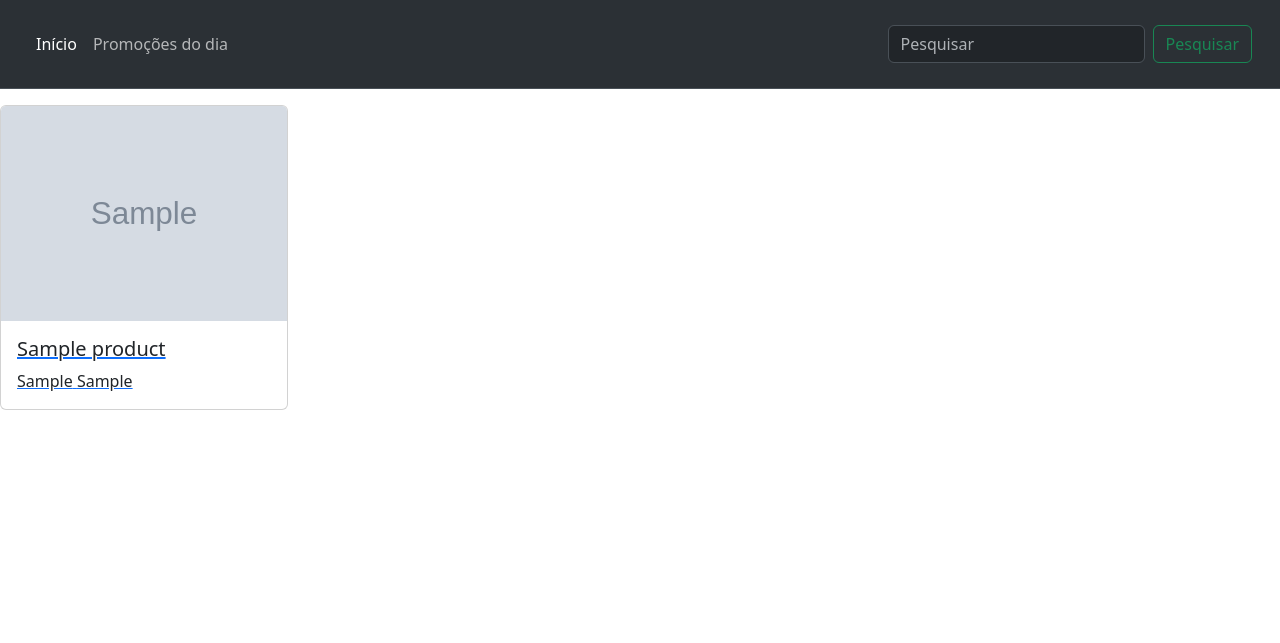
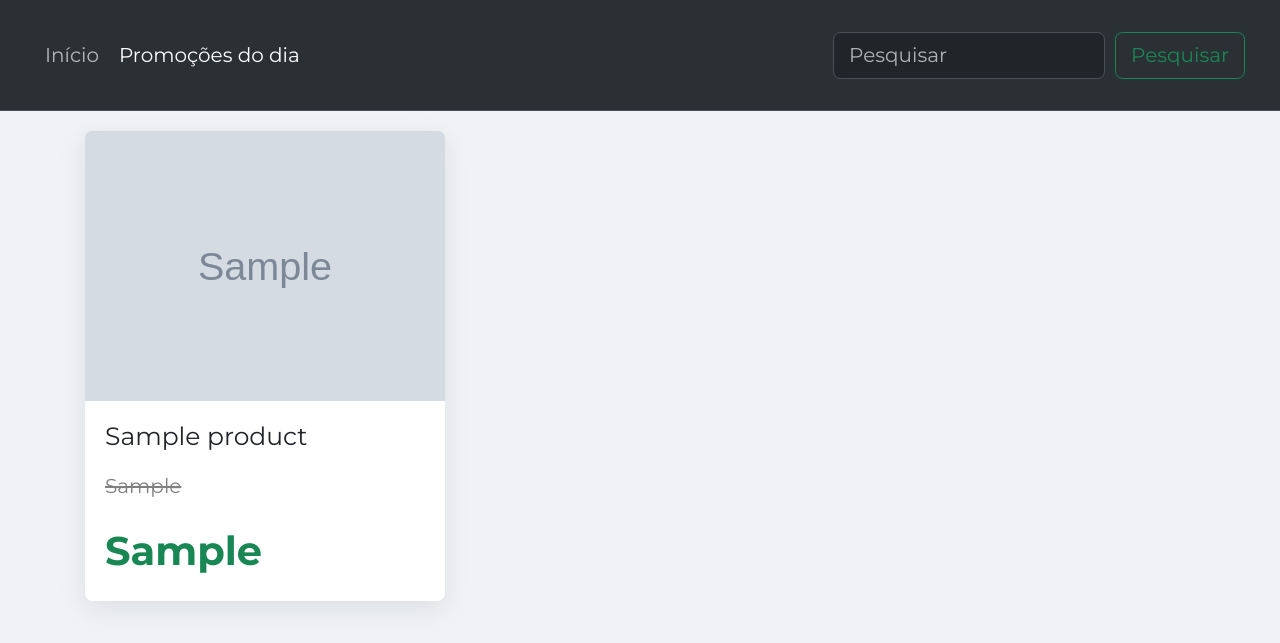
Before and after one commit to riguima/stories-generator-website, a Python web app: template templates/index.html in a window 1280 px wide. Shown: the top 643 px of the page. Run offline with Jinja, Linux system fonts and the light colour scheme; the template is opened without the code that fills it: most values are stand-ins (such as "Sample title", 1, 10 or a date in 2020); grey boxes marked "Sample" are stand-in pictures; some libraries are stand-ins or nearby versions.

Commit message:
index page finish

```diff
--- a/app.py
+++ b/app.py
@@ -13,5 +13,8 @@ def load_extensions(app):
 
 def create_app():
     app = Flask(__name__, static_folder='static', template_folder='templates')
+    app.config.update({
+        'SECRET_KEY': config['SECRET_KEY']
+    })
     load_extensions(app)
     return app
--- /dev/null
+++ b/static/css/index.css
@@ -0,0 +1,17 @@
+body {
+  background: #F0F2F5;
+}
+
+.card {
+  border: 0;
+  box-shadow: rgba(149, 157, 165, 0.2) 0px 8px 24px;
+}
+
+.old-value {
+  text-decoration: line-through;
+  color: gray;
+}
+
+main {
+  padding-bottom: 2rem;
+}
--- /dev/null
+++ b/static/css/styles.css
@@ -0,0 +1,11 @@
+:root {
+  font-size: 20px;
+}
+
+* {
+  font-family: "Montserrat", sans-serif;
+}
+
+a {
+  text-decoration: none;
+}
--- a/templates/base.html
+++ b/templates/base.html
@@ -8,6 +8,7 @@
   <link rel="preconnect" href="https://fonts.googleapis.com">
   <link rel="preconnect" href="https://fonts.gstatic.com" crossorigin>
   <link href="https://fonts.googleapis.com/css2?family=Montserrat:wght@300;400;700&display=swap" rel="stylesheet">
+  <link rel="stylesheet" href="{{ url_for('static', filename='css/styles.css') }}">
   <script src="https://kit.fontawesome.com/c30aa31fda.js" crossorigin="anonymous"></script>
   {% block head %}
   {% endblock %}
--- a/templates/index.html
+++ b/templates/index.html
@@ -14,12 +14,21 @@
         </button>
         <div class="collapse navbar-collapse" id="navbarSupportedContent">
           <ul class="navbar-nav me-auto mb-2 mb-lg-0">
+            {% if current_page == 'index' %}
               <li class="nav-item">
-              <a class="nav-link active" aria-current="page" href="{{ url_for('index') }}">Início</a>
+                <a class="nav-link active" aria-current="page" href="{{ url_for('index', username=username) }}">Início</a>
               </li>
               <li class="nav-item">
-              <a class="nav-link" href="{{ url_for('today_promotions') }}">Promoções do dia</a>
+                <a class="nav-link" href="{{ url_for('today_promotions', username=username) }}">Promoções do dia</a>
               </li>
+            {% else %}
+              <li class="nav-item">
+                <a class="nav-link" href="{{ url_for('index', username=username) }}">Início</a>
+              </li>
+              <li class="nav-item">
+                <a class="nav-link active" aria-current="page" href="{{ url_for('today_promotions', username=username) }}">Promoções do dia</a>
+              </li>
+            {% endif %}
           </ul>
           <form class="d-flex" role="search">
             <input class="form-control me-2" type="search" placeholder="Pesquisar" aria-label="Pesquisar">
@@ -30,17 +39,19 @@
     </nav>
   </header>
   <main>
+    <div class="container">
       {% for product in products %}
         <a href="{{ url_for('product', product_id=product.id) }}">
           <div class="card" style="width: 18rem;">
             <img src="{{ product.image_url }}" class="card-img-top" alt="{{ product.name }}">
-          <div class="card-body">
-            <h5 class="card-title">{{ product.name }}</h5>
-            <span class="card-text old-value">{{ product.formatted_old_value }}</span>
-            <span class="card-text value">{{ product.formatted_value }}</span>
+            <div class="card-body d-flex flex-column">
+              <h5 class="card-title mb-3">{{ product.name }}</h5>
+              <p class="card-text old-value">{{ product.formatted_old_value }}</p>
+              <p class="card-text value fs-2 fw-bold text-success">{{ product.formatted_value }}</p>
             </div>
           </div>
         </a>
       {% endfor %}
+    </div>
   </main>
 {% endblock %}
--- a/templates/login.html
+++ b/templates/login.html
@@ -7,6 +7,8 @@
 {% block content %}
   {% if error_message %}
     <div class="text-center alert alert-danger" role="alert">{{ error_message }}</div>
+  {% elif success_message %}
+    <div class="text-center alert alert-success" role="alert">{{ success_message }}</div>
   {% endif %}
   <form method="post">
     <h1 class="mb-3">Login</h1>
@@ -24,6 +26,7 @@
       {{ form.password.label(class_="form-label") }}
       {{ form.password(class_="form-control") }}
     </div>
-    <input class="btn btn-primary" type="submit" value="Entrar">
+    <input class="btn btn-primary mb-3" type="submit" value="Entrar">
+    <a class="btn btn-primary" href="{{ url_for('register') }}">Cadastro</a>
   </form>
 {% endblock %}
--- a/templates/register.html
+++ b/templates/register.html
@@ -7,6 +7,8 @@
 {% block content %}
   {% if error_message %}
     <div class="text-center alert alert-danger" role="alert">{{ error_message }}</div>
+  {% elif success_message %}
+    <div class="text-center alert alert-success" role="alert">{{ success_message }}</div>
   {% endif %}
   <form method="post">
     <h1 class="mb-3">Cadastro</h1>
```
Also changed, not shown: stories_generator_website/views.py (+18 -3 lines), templates/product.html (added), 2 other files. Lines whose indentation alone changed are shown as unchanged.
